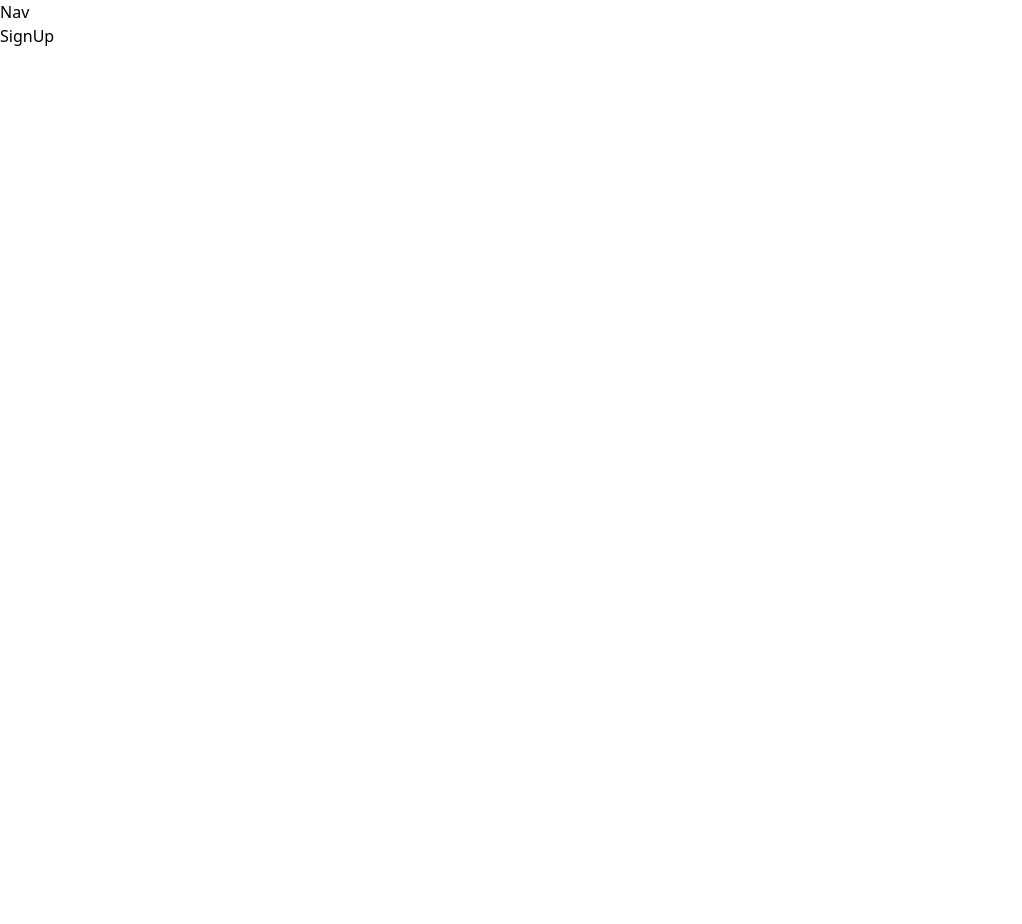
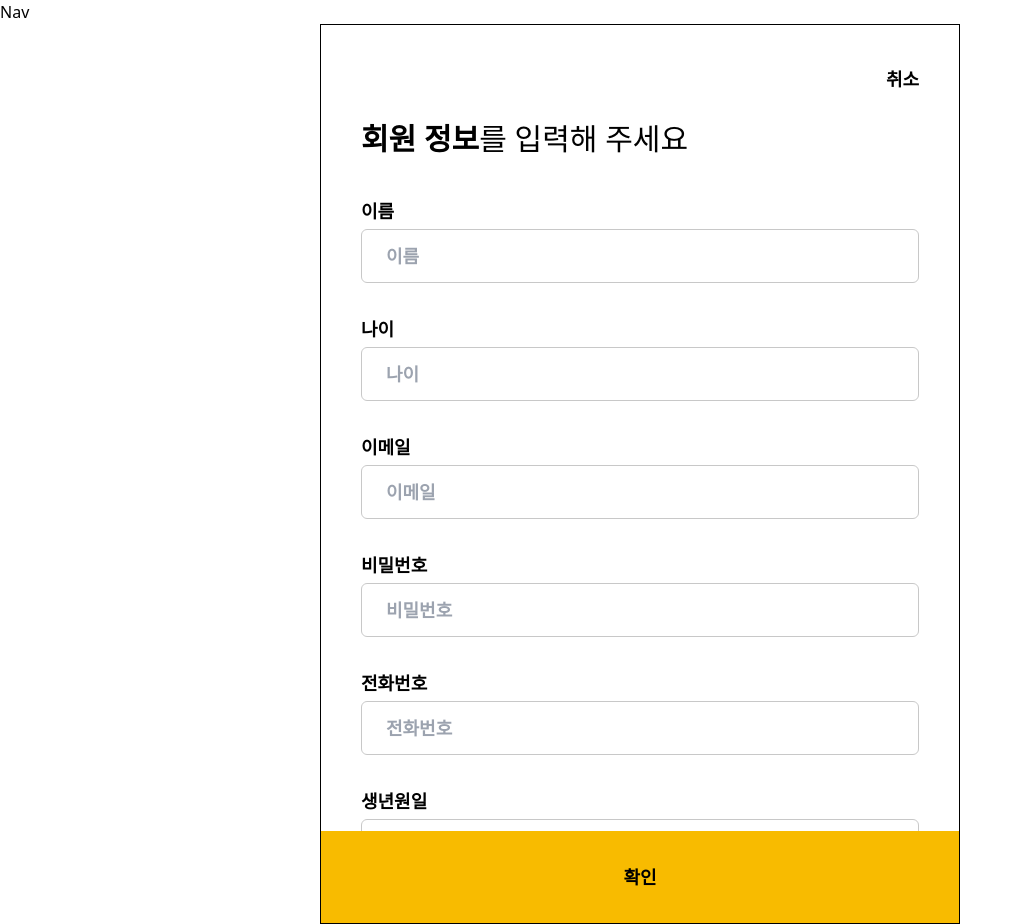
Before and after one commit to FastcampusMini/mini-project-fe, a React (Vite) app: page /signup in a window 1280 px wide. Shown: the whole page, without its empty margins (0-1022 px from the left). Before the commit the page ends 800 px from the top, so only its background shows below. Built offline with nearby package versions, Linux system fonts and the light colour scheme.

Commit message:
Feat: Create SignUp page styling

```diff
--- /dev/null
+++ b/src/components/SignUp/TextField.tsx
@@ -0,0 +1,19 @@
+import React from 'react';
+
+const TextField = ({ text, name, inputType = 'text', register }) => {
+  return (
+    <div className='flex flex-col text-lg font-semibold'>
+      <label className='mb-1' htmlFor={name}>
+        {text}
+      </label>
+      <input
+        className='text-gray border px-6 py-3 rounded-md mb-8'
+        type={inputType}
+        placeholder={text}
+        {...register(name)}
+      />
+    </div>
+  );
+};
+
+export default TextField;
--- a/src/pages/SignIn/index.tsx
+++ b/src/pages/SignIn/index.tsx
@@ -11,7 +11,7 @@ const SignIn = () => {
       <p className='text-right mb-7 text-lg font-semibold'>취소</p>
       <h1 className='text-3xl mb-10'>
         핀크 이용을 위해 <br />
-        <span className='font-semibold '>본인확인</span>을 해주세요
+        <span className='font-semibold'>본인확인</span>을 해주세요
       </h1>
       <form className='flex flex-col'>
         <input
--- a/src/pages/SignUp/index.tsx
+++ b/src/pages/SignUp/index.tsx
@@ -1,7 +1,45 @@
-import React from "react";
+import React from 'react';
+import { useForm } from 'react-hook-form';
+import TextField from '../../components/SignUp/TextField';
+
+interface ISignUpForm {
+  name: string;
+  age: string;
+  email: string;
+  pw: string;
+  phone: string;
+  job: string;
+  salary: string;
+  birth: string;
+}
 
 const SignUp = () => {
-  return <div>SignUp</div>;
+  const { register, handleSubmit, setError } = useForm<ISignUpForm>({ mode: 'onBlur' });
+
+  return (
+    <div className='border w-[640px] min-w-[50%] m-auto h-[900px] relative overflow-y-scroll'>
+      <div className='px-10 py-10'>
+        <p className='text-right mb-7 text-lg font-semibold'>취소</p>
+        <h1 className='text-3xl mb-10'>
+          <span className='font-semibold'>회원 정보</span>
+          <span>를 입력해 주세요</span>
+        </h1>
+        <form className='flex flex-col'>
+          <TextField text={'이름'} name={'name'} register={register} />
+          <TextField text={'나이'} name={'age'} register={register} />
+          <TextField text={'이메일'} name={'email'} inputType='email' register={register} />
+          <TextField text={'비밀번호'} name={'pw'} inputType='password' register={register} />
+          <TextField text={'전화번호'} name={'email'} register={register} />
+          <TextField text={'생년원일'} name={'birth'} inputType='date' register={register} />
+          <TextField text={'직업'} name={'job'} register={register} />
+          <TextField text={'연소득'} name={'salary'} register={register} />
+        </form>
+      </div>
+      <button className='bg-yellow w-full py-8 sticky bottom-0 right-0 text-lg font-semibold' type='submit'>
+        확인
+      </button>
+    </div>
+  );
 };
 
 export default SignUp;
```
